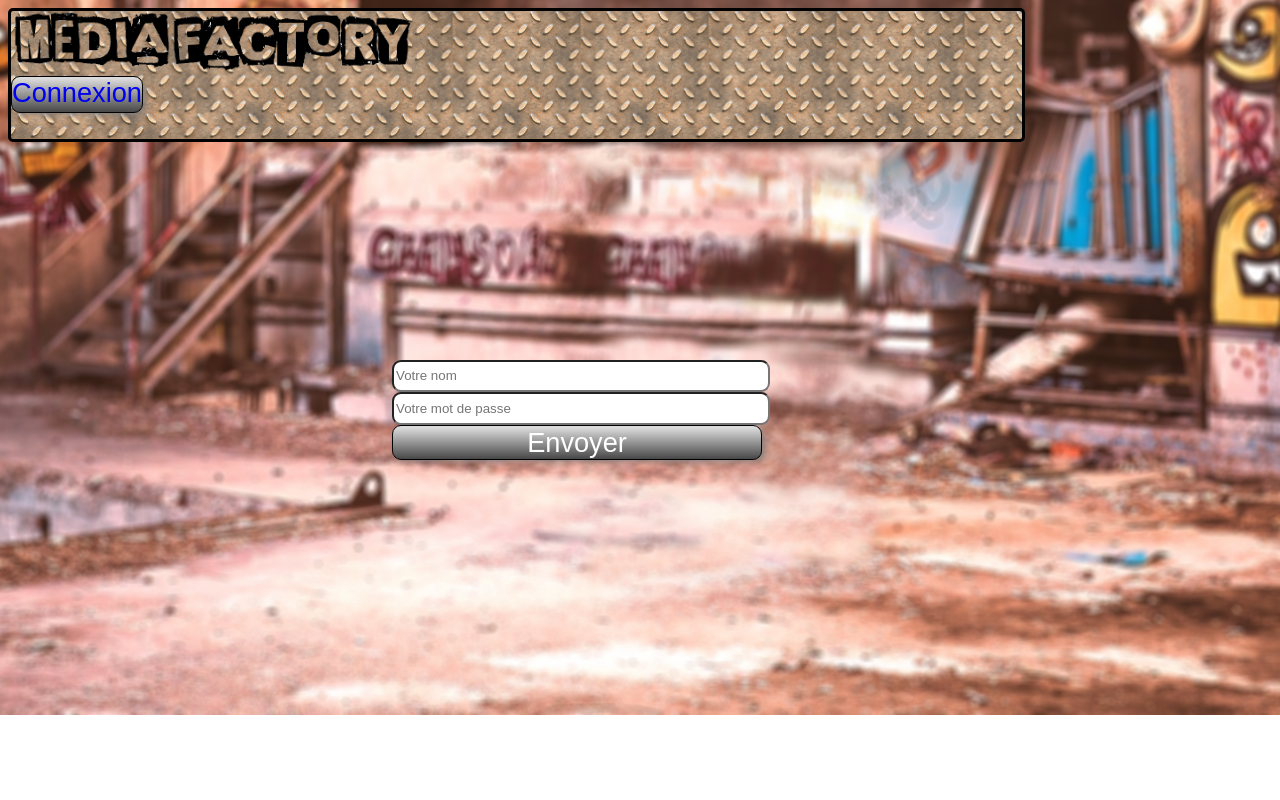
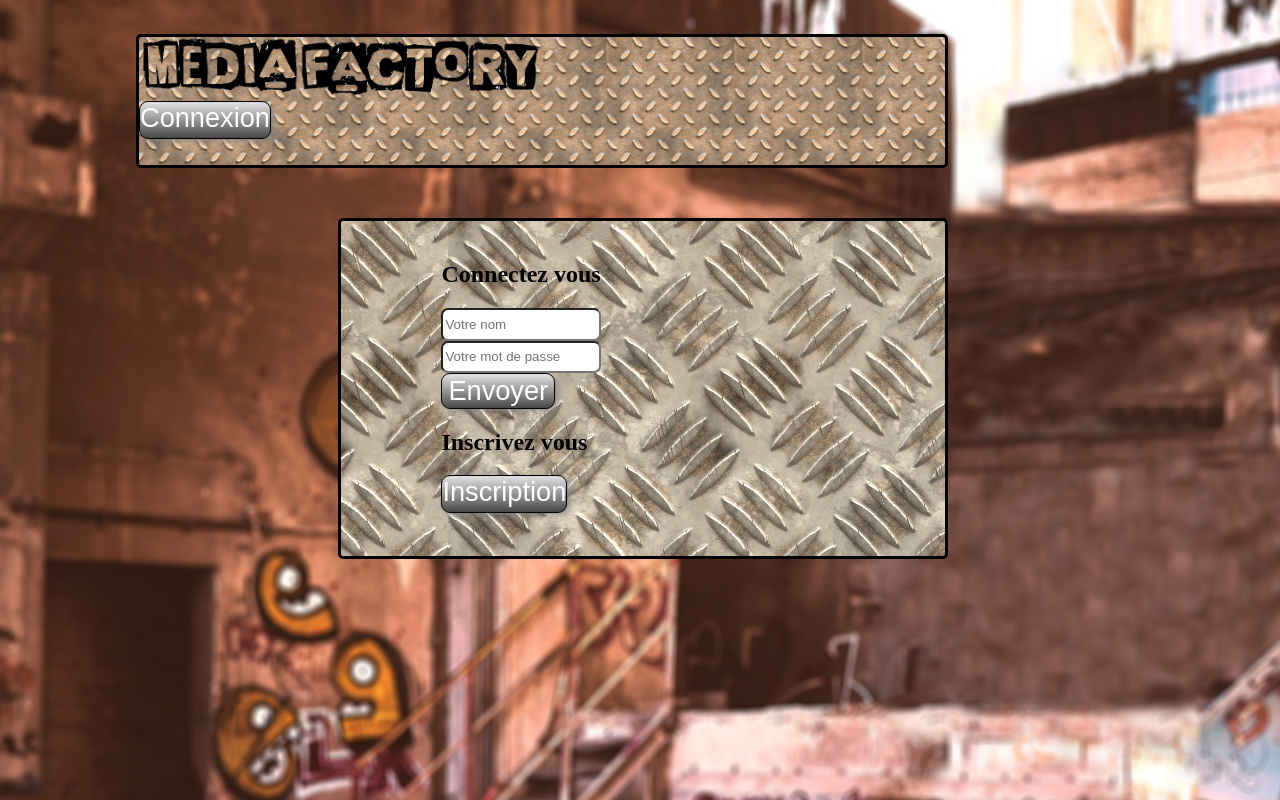
Before and after one commit to MichelFG/Media-PHP-SQL-Project, a PHP site: page /connexion.php in a window 1280 px wide. Run offline with PHP 8.4, Linux system fonts and the light colour scheme; some libraries are stand-ins or nearby versions.

Commit message:
design + methode formulaire

```diff
--- a/class/Form_GEN.class.php
+++ b/class/Form_GEN.class.php
@@ -6,12 +6,15 @@ class Form_GEN
 
     static function formuGen()
     {
-        echo '<div class="Form">';
-        echo '<input type="text" class="name" name="nom" placeholder="Votre nom">';
+
+
+        echo '<form method=POST action=".//.php">';
+        echo '<input type="text" class="pswd" name="nom" placeholder="Votre nom">';
         echo '<br>';
         echo '<input type="password" class="pswd" name="password" placeholder="Votre mot de passe">';
         echo '<br>';
         echo '<input type="submit" class ="subbutton" name="envoyer" value="Envoyer"/>'."\n";
-        echo '</div>';
+        echo '</form>';
+
     }
 }
--- a/class/MakeHTML.class.php
+++ b/class/MakeHTML.class.php
@@ -11,12 +11,12 @@ class MakeHTML {
         echo '<div class="header">'."\n";
         echo '<img src="./img/media.png" alt="Media" class="logo1">';
         echo '<img src="./img/factory.png" alt="Factory" class="logo2">';
-        echo'<div class="Lien_cnx"><a href="connexion.php">Connexion</a></div>';
-        echo '</div>';
-
+       echo'<div class="Lien_cnx"><a href="connexion.php">Connexion</a></div>';
+         echo '</div>';
     echo '<meta charset="UTF-8">
             <meta name="viewport" content="width=device-width, initial-scale=1.0\">'."\n";
     echo '<link rel="stylesheet" href="./css/style.css">'."\n";
+
 
         echo '</head><body>'."\n";
 
--- a/connexion.php
+++ b/connexion.php
@@ -4,6 +4,16 @@ require_once 'class/autoload.php';
 
 MakeHTML::html_start("Connexion");
 
+echo '<div class="Form">';
+
+echo '<h2>Connectez vous</h2>';
+
 Form_GEN::formuGen();
 
+echo '<h2>Inscrivez vous</h2>';
+
+echo'<div class ="Lien_cnx"><a href="inscription.php">Inscription</a></div>';
+
+echo '</div>';
+
 MakeHTML::html_end();
--- a/css/style.css
+++ b/css/style.css
@@ -1,17 +1,13 @@
-body {
+html {
     background-image: url("../img/wpperf.png");
-    background-position: center;
-    background-repeat: no-repeat;
+    background-attachment: fixed;
+    margin: 10%;
+    margin-top: 2%;
 }
 
 a {
     text-decoration: none;
-}
-
-input {
-    height: 2em;
-    width: 200%;
-    border-radius: 9px;
+    color: white;
 }
 
 .Lien_cnx,
@@ -56,12 +52,6 @@ input {
     background-color: #474747;
 }
 
-.Lien_cnx:active,
-.subbutton:active {
-    position: relative;
-    top: 1px;
-}
-
 .header {
     border: 3px solid black;
     border-radius: 5px;
@@ -77,10 +67,26 @@ textarea {
     resize: none;
 }
 
+.pswd {
+    height: 2em;
+    width: 30%;
+    border-radius: 7px;
+}
+
 .Form {
-    position: absolute;
-    padding-top: 17%;
-    padding-left: 30%;
+    width: 50%;
+    margin-top: 5%;
+    margin-left: 20%;
+    padding-left: 10%;
+    padding-bottom: 8%;
+    padding-top: 2%;
+    border: 3px solid black;
+    border-radius: 5px;
+    background-image: url("../img/metal2.png");
+    background-attachment: fixed;
+    background-size: auto;
+    background-position: center;
+    background-repeat: repeat;
 }
 
 .logo1 {
@@ -100,6 +106,7 @@ textarea {
     border: 3px solid black;
     border-radius: 5px;
     background-image: url("../img/metal2.png");
+    background-attachment: fixed;
     background-size: contain;
     background-position: center;
     background-repeat: repeat;
--- a/index.php
+++ b/index.php
@@ -4,6 +4,6 @@
 
 	 MakeHTML::html_start("Page d'accueil");
 
-	 echo'<div class="Lien_upld"><a href="upload.php">Charger un fichier</a></div>';
+	 echo'<div class="Lien_cnx"><a href="upload.php">Charger un fichier</a></div>';
 
 	 MakeHTML::html_end();
--- a/upload.php
+++ b/upload.php
@@ -10,14 +10,14 @@ MakeHTML::html_start("Connexion");
 
             <div class="upload_form">
                 <input type="hidden" name="MAX_FILE_SIZE" value="100000" />
-                <input type="file" name="files[]" id="file" multiple="multiple" title="Message d'erreur" />
+                <input type="file" name="files" id="file" multiple="multiple" title="Message d'erreur" />
                 <div class="txtarea">
                     Description du fichier :
                     <br>
                     <textarea cols="30" rows="4" name="txtarea"></textarea>
                 </div>
             </div>
-            <input type="submit" name="submit" value="Envoyer" />
+            <input type="submit" class="Lien_cnx" name="submit" value="Envoyer" />
 
         </form>
     </div>
```
Also changed, not shown: inscription.php (added, +15 -0 lines), 1 other file.
